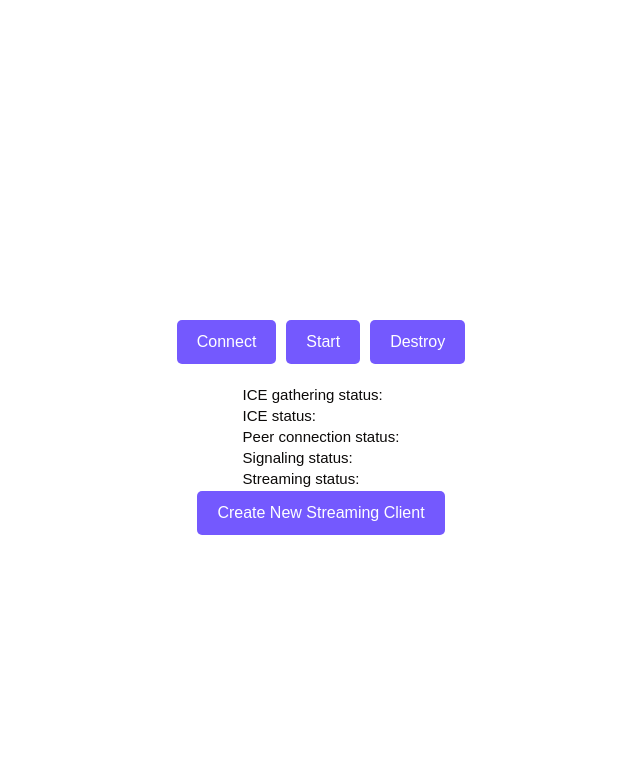
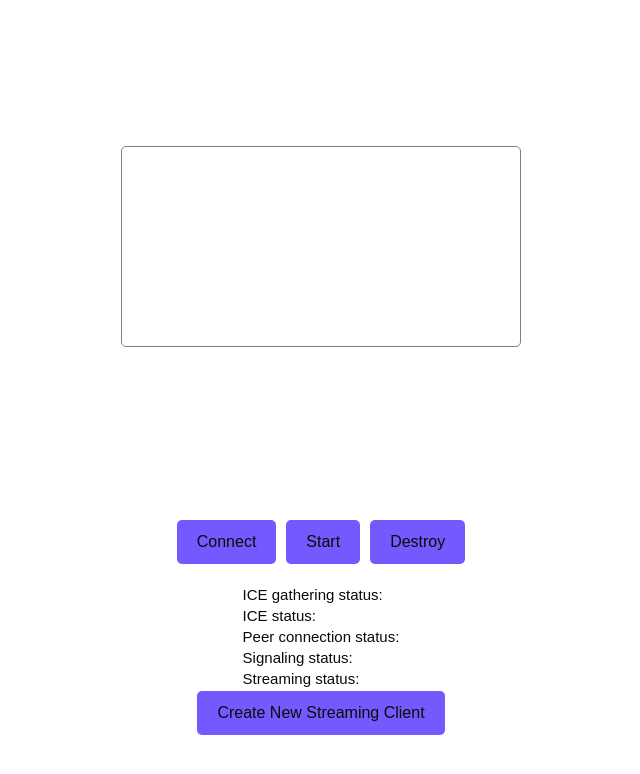
Before and after one commit to hackgoofer/IFS.AI, a Next.js app in the folder ifs.ai/: page / in a window 1280 px wide. Shown: the top 774 px of the page, without its empty margins (319-959 px from the left). Built offline with nearby package versions, Linux system fonts and the light colour scheme.

Commit message:
hax: fix url for new session

```diff
--- a/ifs.ai/app/globals.css
+++ b/ifs.ai/app/globals.css
@@ -164,7 +164,6 @@ button {
     font-size: 16px;
     margin: 0 5px;
     background-color: #7459fe;
-    color: #fff;
 }
 
 button:hover {
@@ -193,14 +192,15 @@ button:hover {
     background-position: top;
 }
 
-#xxvideo-wrapper div {
+#video-wrapper div {
     width: 400px;
+    height: 400px;
     margin: 0 auto;
     padding: 50px 0 0 0;
 }
 video {
+
     display: block;
-    /*border:1px solid;*/
-    border-radius: 50%;
-    background-color: #fff;
+    border:1px solid grey;
+    border-radius: 5px
 }
--- a/ifs.ai/app/page.tsx
+++ b/ifs.ai/app/page.tsx
@@ -3,22 +3,26 @@ import { useState } from "react";
 import DIDVideoStream from "./DIDVideoStream";
 
 export default function Home() {
-  const [streamingClients, setStreamingClients] = useState([{
-    avatarUrl: "https://tmc.dev/agent-2.jpeg"
-  }]);
+  const [streamingClients, setStreamingClients] = useState([
+    {
+      avatarUrl: "https://storage.googleapis.com/tmc.dev/agent-2.jpeg",
+    },
+  ]);
 
   const createNewStreamingClient = () => {
-    setStreamingClients([...streamingClients, {}]);
+    setStreamingClients([
+      ...streamingClients,
+      {
+        avatarUrl: "https://storage.googleapis.com/tmc.dev/agent-3.jpeg",
+      },
+    ]);
   };
 
   return (
     <main className="flex min-h-screen flex-col items-center justify-between p-24">
       <div id="content">
         {streamingClients.map((_, index) => (
-          <DIDVideoStream
-            key={index}
-            avatarUrl={streamingClients[index].avatarUrl}
-           />
+          <DIDVideoStream key={index} avatarUrl={streamingClients[index].avatarUrl} />
         ))}
         <button onClick={createNewStreamingClient}>Create New Streaming Client</button>
       </div>
```
